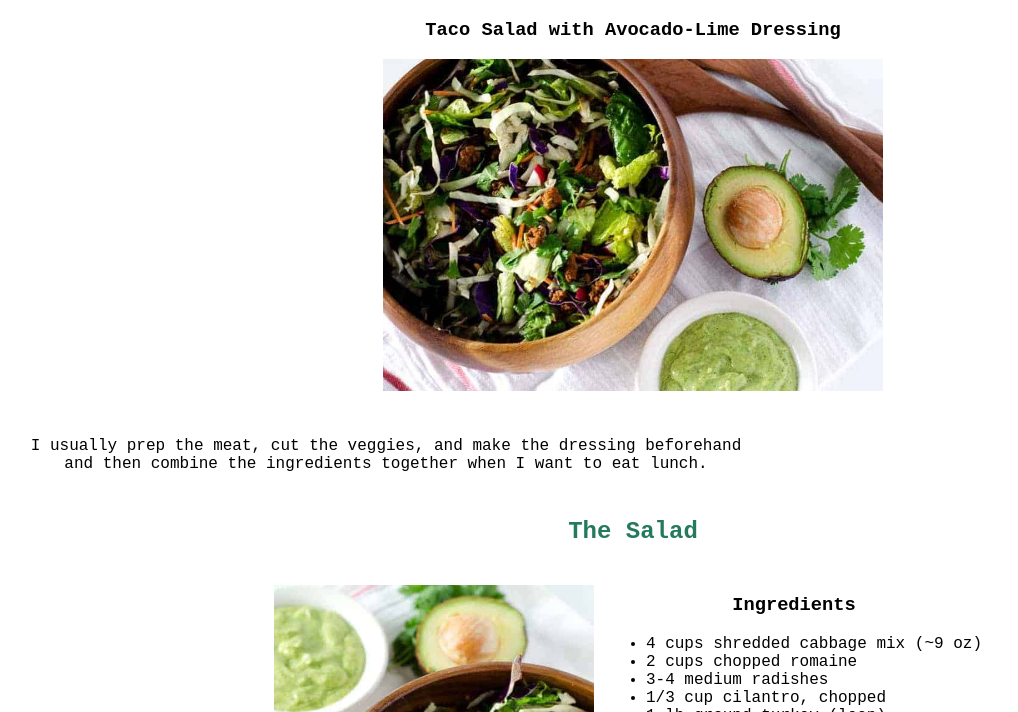
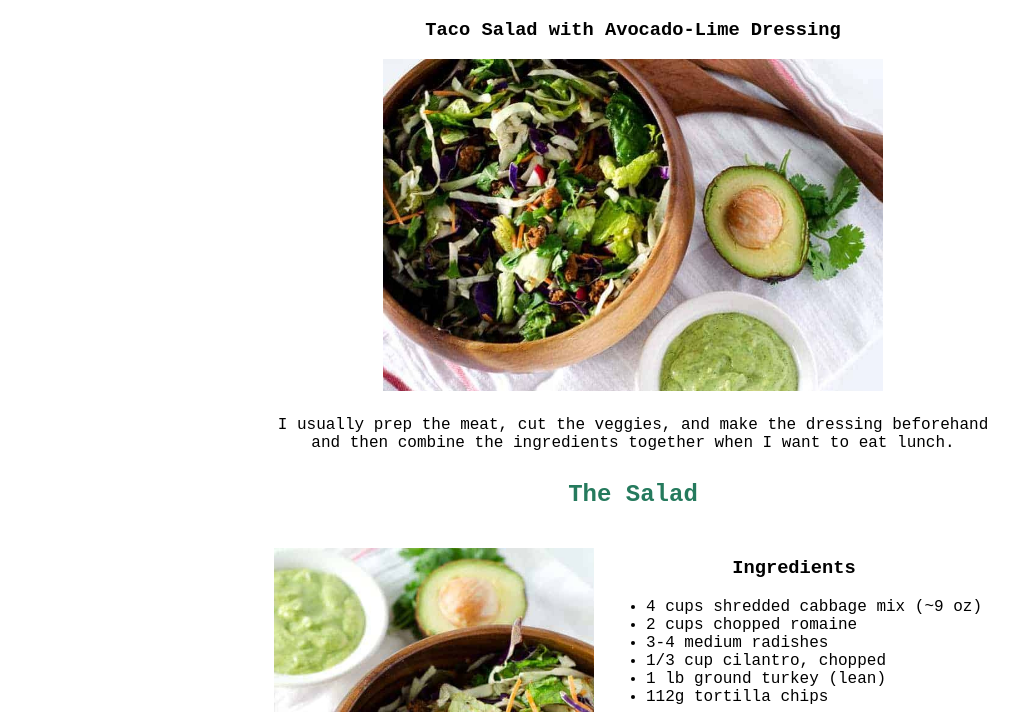
Before and after one commit to abbierm/odin-project, a plain HTML site: page odin-recipes/recipes/lunch.html in a window 1280 px wide. Shown: the part 88-800 px from the top of the page, without its empty margins (7-1025 px from the left). Drawn offline with Linux system fonts and the light colour scheme.

Commit message:
fixed centering issue on lunch page

```diff
--- a/odin-recipes/recipes/lunch.html
+++ b/odin-recipes/recipes/lunch.html
@@ -15,9 +15,9 @@
                 <img class="salad-pic" src="../static/taco-salad.jpg" alt="Taco Salad">
             </div>
         </div>
-        <div class="description-box">
-            <p>I usually prep the meat, cut the veggies, and make the dressing beforehand and then combine the ingredients together when I want to eat lunch.</p>
-    </div>
+        <div>
+            <p class="description-box">I usually prep the meat, cut the veggies, and make the dressing beforehand and then combine the ingredients together when I want to eat lunch.</p>
+        </div>
 
         <h2 class="recipe-title">The Salad</h2>
         <div class="salad-row">
--- a/odin-recipes/static/taco_styles.css
+++ b/odin-recipes/static/taco_styles.css
@@ -31,7 +31,7 @@ h3 {
 .description-box {
     text-align: center;
     padding: 10px;
-    margin: 15px;
+    margin: 10px auto;
     max-width: 720px;
 }
 
```
